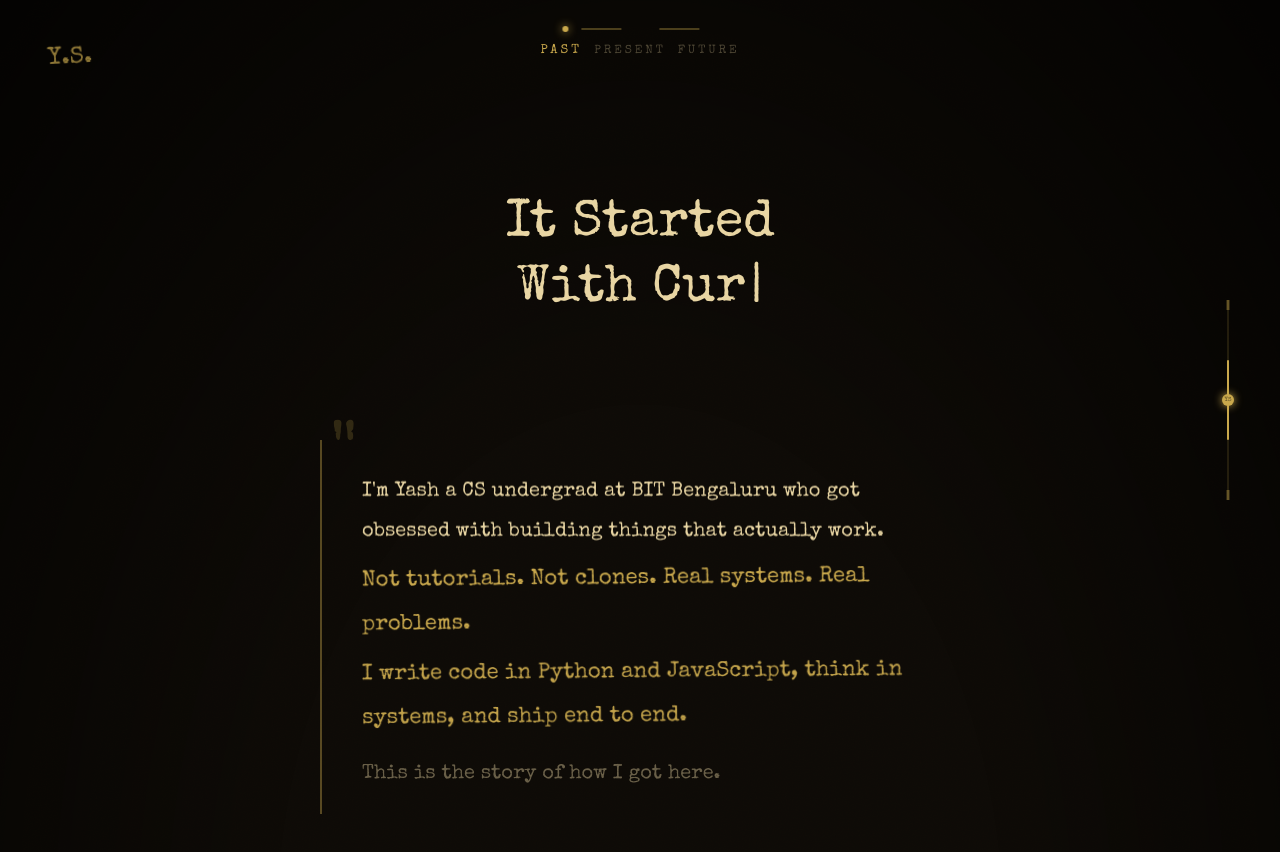
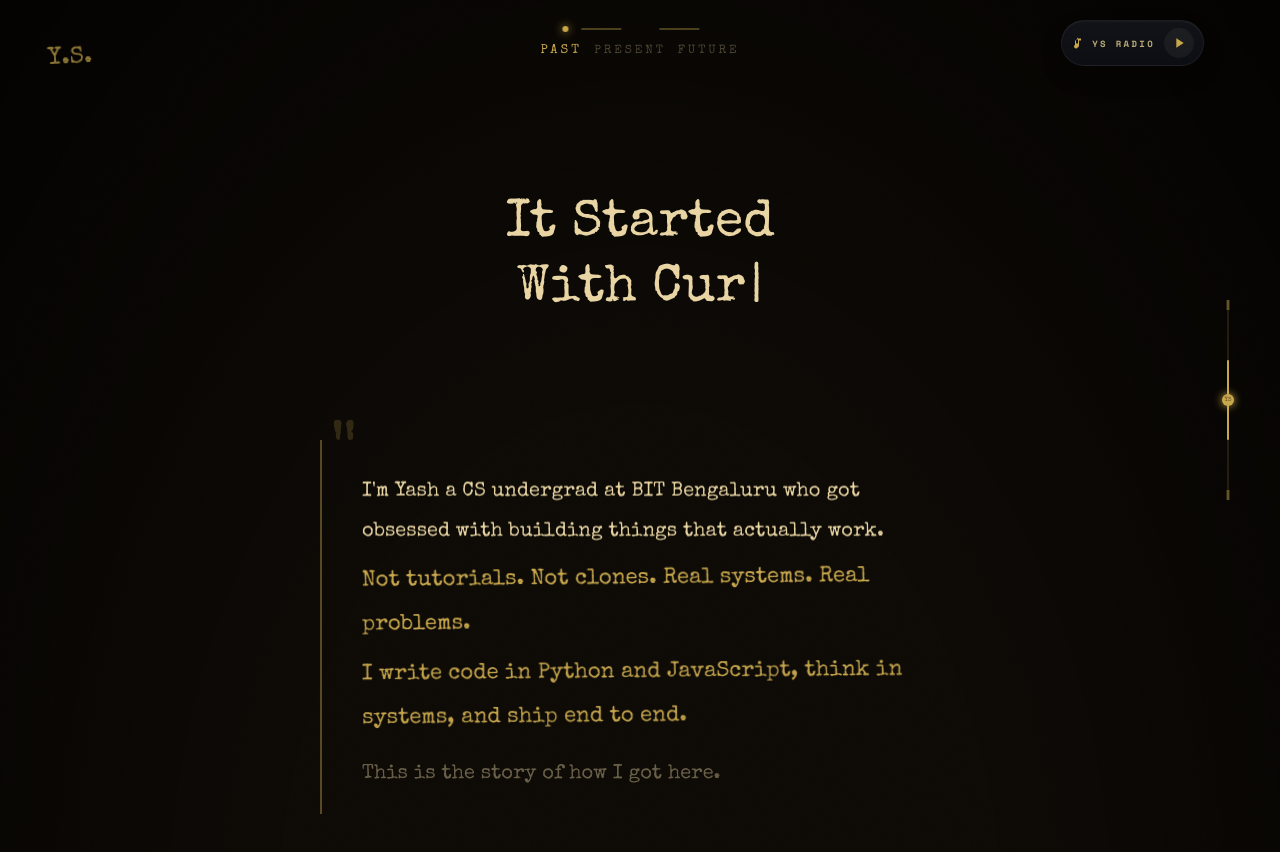
Before and after one commit to Yash07-pixel/ys-portfolio, a React (Vite) app: page / in a window 1280 px wide. Shown: the top 852 px of the page. Built offline with nearby package versions, Linux system fonts and the light colour scheme.

Commit message:
no comments

```diff
--- a/src/components/ui/MusicPlayer.jsx
+++ b/src/components/ui/MusicPlayer.jsx
@@ -9,6 +9,15 @@ function Icon({ path, className = 'music-player__icon' }) {
     <svg className={className} viewBox="0 0 24 24" aria-hidden="true">
       <path d={path} fill="currentColor" />
     </svg>
+  );
+}
+
+function intersects(rectA, rectB) {
+  return !(
+    rectA.right <= rectB.left ||
+    rectA.left >= rectB.right ||
+    rectA.bottom <= rectB.top ||
+    rectA.top >= rectB.bottom
   );
 }
 
@@ -28,9 +37,6 @@ function isMeaningfulContent(element) {
     'card',
     'project',
     'achievement',
-    'timeline',
-    'item',
-    'badge',
     'feature',
     'skills',
     'marquee',
@@ -41,8 +47,10 @@ function isMeaningfulContent(element) {
     'photo',
     'headline',
     'subline',
-    'title',
     'desc',
+    'about',
+    'experience',
+    'contact-section__action',
   ].some((token) => className.includes(token));
 }
 
@@ -87,21 +95,15 @@ export default function MusicPlayer() {
         return;
       }
 
-      const rect = player.getBoundingClientRect();
-      const samplePoints = [
-        [rect.left + 18, rect.top + 18],
-        [rect.right - 18, rect.top + 18],
-        [rect.left + rect.width / 2, rect.top + rect.height / 2],
-        [rect.left + 18, rect.bottom - 18],
-        [rect.right - 18, rect.bottom - 18],
-      ];
+      const playerRect = player.getBoundingClientRect();
+      const candidates = Array.from(
+        document.querySelectorAll(
+          '.timeline-scroll h1, .timeline-scroll h2, .timeline-scroll h3, .timeline-scroll h4, .timeline-scroll h5, .timeline-scroll h6, .timeline-scroll p, .timeline-scroll li, .timeline-scroll a, .timeline-scroll button, .timeline-scroll [class*="card"], .timeline-scroll [class*="project"], .timeline-scroll [class*="achievement"], .timeline-scroll [class*="feature"], .timeline-scroll [class*="skills"], .timeline-scroll [class*="marquee"], .timeline-scroll [class*="vision"], .timeline-scroll [class*="status"], .timeline-scroll [class*="cta"], .timeline-scroll [class*="message"], .timeline-scroll [class*="photo"], .timeline-scroll [class*="headline"], .timeline-scroll [class*="subline"], .timeline-scroll [class*="desc"], .timeline-scroll [class*="about"], .timeline-scroll [class*="experience"]'
+        )
+      );
 
-      const nextOccluded = samplePoints.some(([x, y]) => {
-        const visibleX = Math.max(0, Math.min(window.innerWidth - 1, x));
-        const visibleY = Math.max(0, Math.min(window.innerHeight - 1, y));
-
-        return document.elementsFromPoint(visibleX, visibleY).some((element) => {
-          if (!(element instanceof HTMLElement)) {
+      const nextOccluded = candidates.some((element) => {
+        if (!(element instanceof HTMLElement) || !isMeaningfulContent(element)) {
           return false;
         }
 
@@ -115,12 +117,19 @@ export default function MusicPlayer() {
           return false;
         }
 
-          if (!element.closest('.timeline-scroll')) {
+        const contentRect = element.getBoundingClientRect();
+        const hasVisibleArea = contentRect.width > 24 && contentRect.height > 12;
+        const inViewport =
+          contentRect.bottom > 0 &&
+          contentRect.right > 0 &&
+          contentRect.top < window.innerHeight &&
+          contentRect.left < window.innerWidth;
+
+        if (!hasVisibleArea || !inViewport) {
           return false;
         }
 
-          return isMeaningfulContent(element);
-        });
+        return intersects(playerRect, contentRect);
       });
 
       setIsOccluded(nextOccluded);
```
Lines whose indentation alone changed are shown as unchanged.
